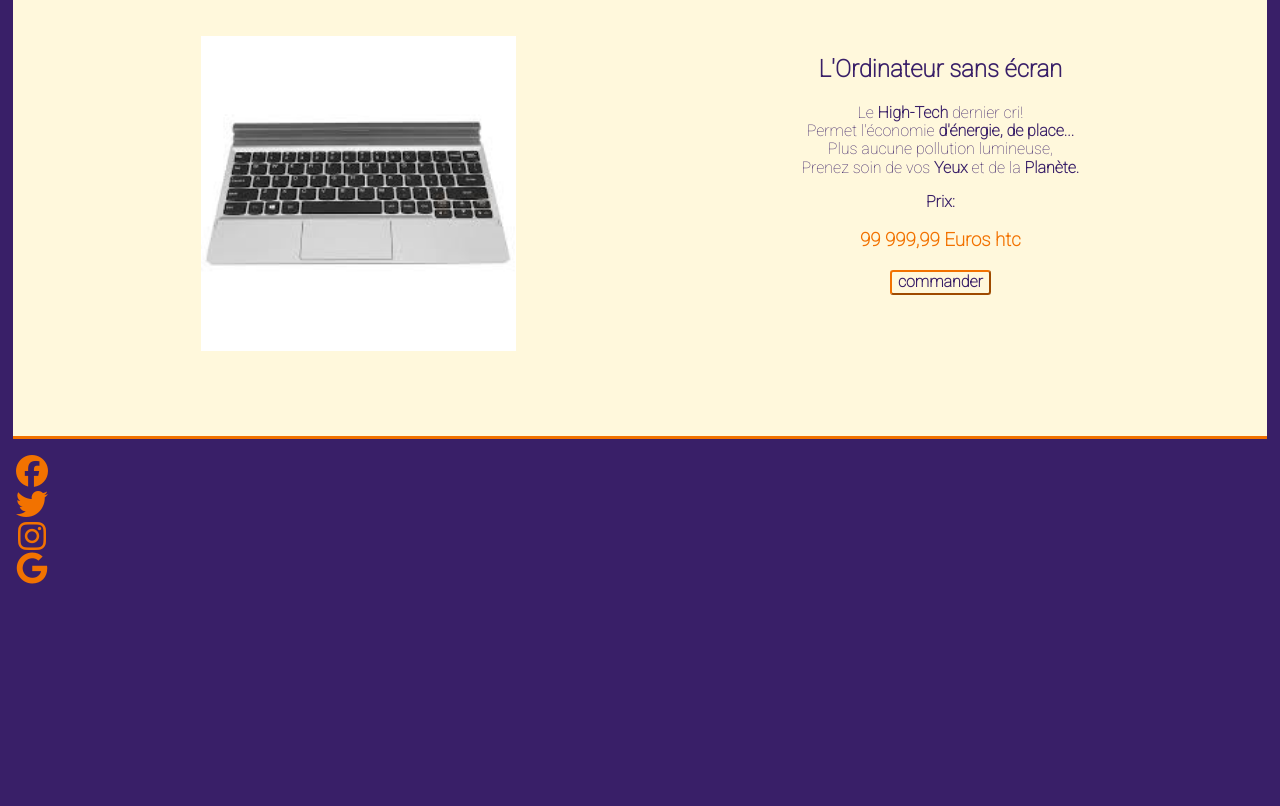
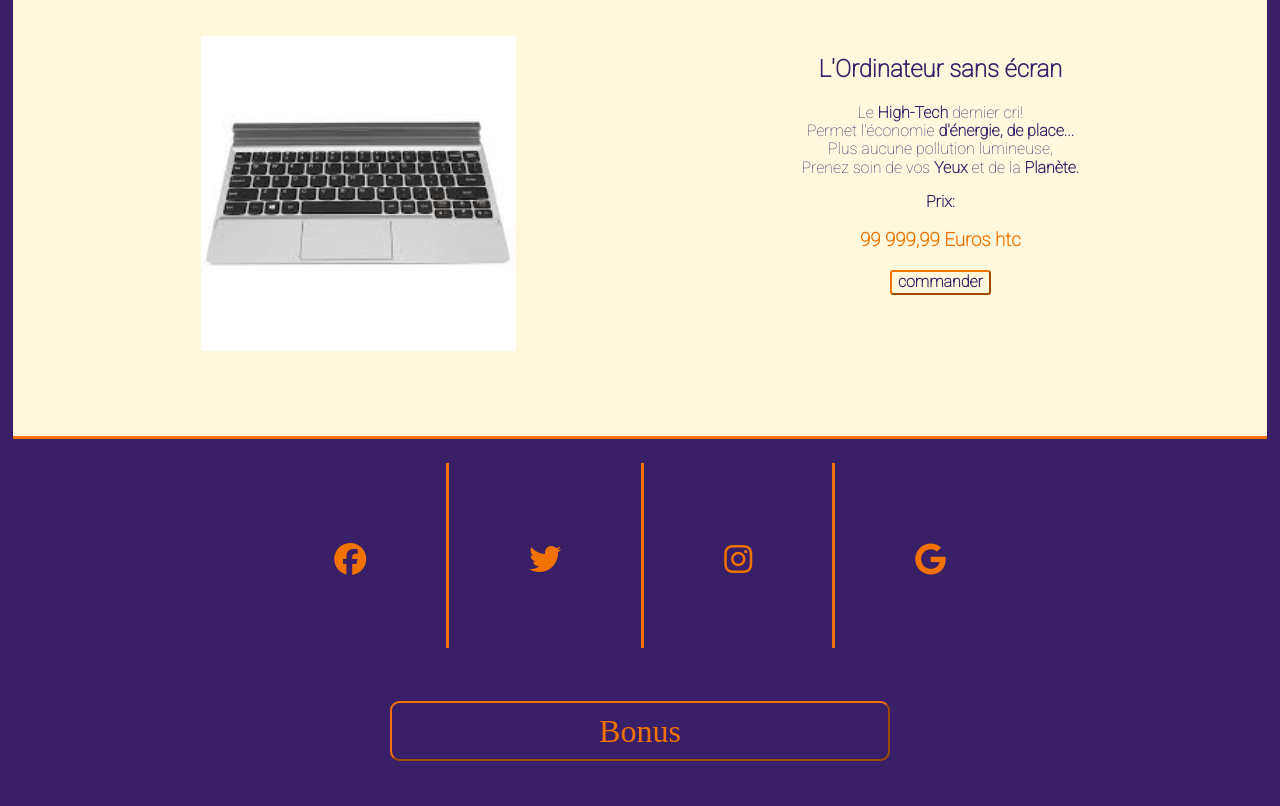
Before and after one commit to 22101986/Terre_De_Geek, a website built with Parcel: page index.html in a window 1280 px wide. Shown: the part 1168-1974 px from the top of the page. Before the commit the page ends 1789 px from the top, so only its background shows below. Built offline with nearby package versions, Linux system fonts and the light colour scheme; a web font is replaced by a local one.

Commit message:
version_tabletteok

```diff
--- a/css/main.css
+++ b/css/main.css
@@ -189,13 +189,36 @@ footer {
 footer {
 color: #F27200;
 margin: 1em;
+flex-wrap: wrap;
+}
+footer>div>i {
+  padding: 0.8em;
+}
+.icon {
+  padding: 0.5em;
+  justify-content: space-around;
+}
+.new_button {
+  width: 100%;
+  justify-content: center;
+}
+footer>aside>button {
+  height: 50px;
+  width: 35%;
+  border-radius: 0.3em;
+  background-color: #391F68;
+  color: #F27200;
+  border-color: #F27200;
+  font-family: "ephesis";
+  font-size: xx-large;
+}
 
-}
+
 
 @media (min-width: 600px) {
 
 .logo {
-  justify-content:space-between ;
+  justify-content:space-between;
 
 }
 .menu {
@@ -232,9 +255,30 @@ main>div>a>img {
   height: 400px;
   align-items: flex-start;
 }
+footer {
+  justify-content: space-around;
+}
+footer>div>i {
+  padding: 2.5em;
+}
+footer>aside {
+  align-items: center;
+  height: 150px;
+}
+footer>aside>button {
+   height: 60px;
+    width: 40%;
+}
+footer>div>i {
+  height: 25px;
+  border-right: 3px solid #F27200;
+}
+.fa-google {
+  border-right: none;
+}
+}
 
-
-
+@media (min-width: 1000px) {
 
 
 }
--- a/index.html
+++ b/index.html
@@ -95,15 +95,13 @@
     </div>
   </main>
   <footer class="flex">
-    <div></div>
-    <aside>
-      <div>
-        <i class="fab fa-facebook fa-2x"></i> <br>
-        <i class="fab fa-twitter fa-2x"></i> <br>
-        <i class="fab fa-instagram fa-2x"></i> <br>
+      <div class="flex icon">
+        <i class="fab fa-facebook fa-2x"></i>
+        <i class="fab fa-twitter fa-2x"></i>
+        <i class="fab fa-instagram fa-2x"></i>
         <i class="fab fa-google fa-2x"></i>
       </div>
-    </aside>
+      <aside class="flex new_button"><button>Bonus</button></aside>
   </footer>
 
   <script src="js/vendor/modernizr-3.11.2.min.js"></script>
```
